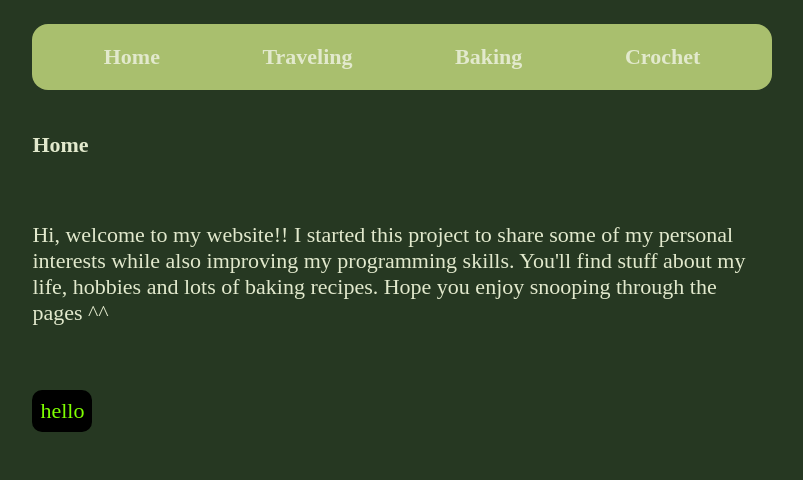
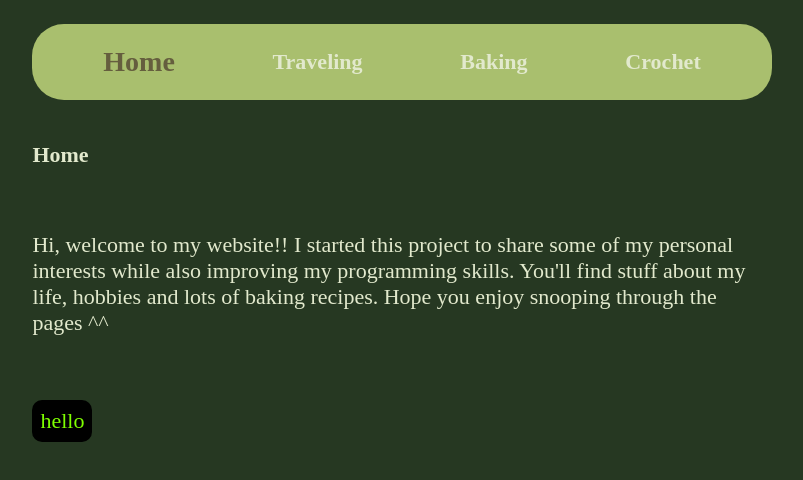
Before and after one commit to jushyie/personal_website, a plain HTML site: page index.html in a window 1280 px wide. Shown: the whole page, without its empty margins (238-1041 px from the left). Drawn offline with Linux system fonts and the light colour scheme.

Commit message:
made current pages link unclickable, created homePage gif

```diff
--- a/main.js
+++ b/main.js
@@ -16,11 +16,30 @@ document.addEventListener('DOMContentLoaded', () => {
 
         let hamburgerMenu = document.getElementById("hamburgerMenu");
         let navList = document.getElementById("navList");
-            if (hamburgerMenu && navList){
+        if (hamburgerMenu && navList){
             hamburgerMenu.addEventListener("click", () => {
                 navList.classList.toggle("open");
             });
         }
+
+        let currentSubpage = window.location.pathname.split("/").pop();
+        if (currentSubpage === "" || currentSubpage === "/") {
+            currentSubpage = "index.html";
+        }
+
+        let navBoxLinks = navigationBox.querySelectorAll("a");
+
+        navBoxLinks.forEach(link => {
+            let linkhref = link.getAttribute("href");
+
+            if (linkhref === currentSubpage){
+                link.classList.add("active");
+
+                /* navElement unclickable if currently on that page */
+                link.removeAttribute("href");
+                link.style.cursor = "default";
+            }
+        });
     }
 
     let hello = document.getElementById("hello")
--- a/style.css
+++ b/style.css
@@ -19,14 +19,14 @@ body {
     position: relative;
     background-color: #A9BF6E;
     border: none;
-    border-radius: 16px;
+    border-radius: 32px;
     padding: 8px;
 }
 
 .hamburgerMenu {
     cursor: pointer;
     background-color: transparent;
-    color: #607132;
+    color: #655E3E;
     border: none;
     padding: 0px 0px;
     font-size: 24px;
@@ -57,7 +57,7 @@ body {
 .navigationBox a {
         color: #E2E9CD;
         text-decoration: none;
-        font-weight: bold;
+        font-weight: 600;
     }
 
 /* --- desktop screen layout --- */
@@ -78,8 +78,8 @@ body {
         position: relative;
         background-color: #A9BF6E;
         border: none;
-        border-radius: 16px;
-        padding: 8px;
+        border-radius: 32px;
+        padding: 10px;
     }
     .navigationBox ul {
         list-style: none;
@@ -89,7 +89,6 @@ body {
         opacity: 1;
         border: none;
         background-color: #A9BF6E;
-        color: #607132;
         align-items: center;
         justify-content: space-around;
         padding: 12px;
@@ -99,4 +98,11 @@ body {
         color: #655E3E;
         transition: color 0.2s ease-in;
     }
+
+    .navigationBox a.active{
+        color: #655E3E;
+        font-weight:900;
+        font-size:28px;
+    }
+
 }
```
Also changed, not shown: visuals/homePageGIF.gif (added).
